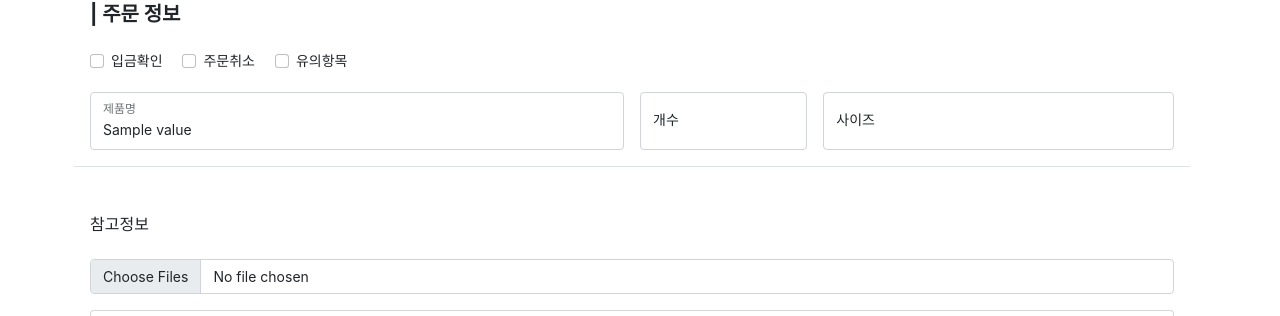
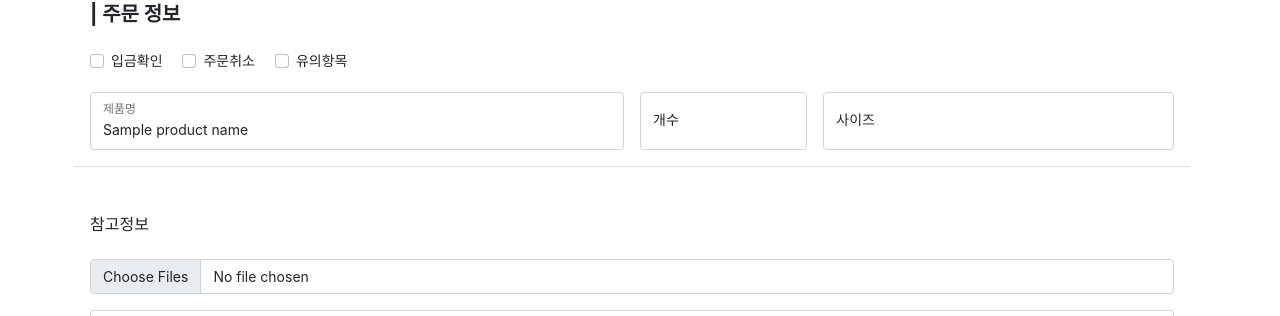
Before and after one commit to fearust/duyen_ordermanager, a Django app: template templates/ordermanager/order_form.html in a window 1280 px wide. Shown: the part 771-1087 px from the top of the page. Run offline with Django 3.2, Linux system fonts and the light colour scheme; the template is opened without the code that fills it: most values are stand-ins (such as "Sample title", 1, 10 or a date in 2020); grey boxes marked "Sample" are stand-in pictures; some libraries are stand-ins or nearby versions; some web fonts are replaced.

Commit message:
change setting

```diff
--- a/ordermanager/views.py
+++ b/ordermanager/views.py
@@ -194,7 +194,7 @@
     else:
         customerform = CustomerForm(instance=order.customer)
         orderform = OrderForm(instance=order)
-        product_name = Product.objects.get(pk=order_id).name_kr
+        product_name = order.product.name_kr
     context = {'order': order, 'customerform': customerform, 'orderform': orderform, 'productdb': productdb, 'product_name': product_name}  # 'customerdb': customerdb, 제외
     return render(request, 'ordermanager/order_form.html', context)
 
--- a/templates/ordermanager/order_form.html
+++ b/templates/ordermanager/order_form.html
@@ -144,7 +144,7 @@
             </div>
             <div class="col-md-6">
                 <div class="form-floating">
-                    <input class="form-control" list="productOptions" name="product" id="product" placeholder="제품명" value="{{ product_name.value|default_if_none:'' }}" required >
+                    <input class="form-control" list="productOptions" name="product" id="product" placeholder="제품명" value="{{ product_name|default_if_none:'' }}" required >
                     <label for="product">제품명</label>
                     <datalist id="productOptions">
                         {% for choice in productdb %}
```
